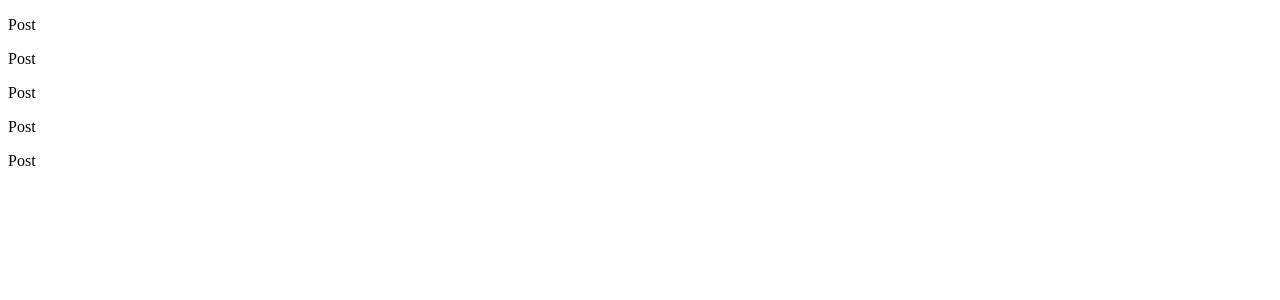
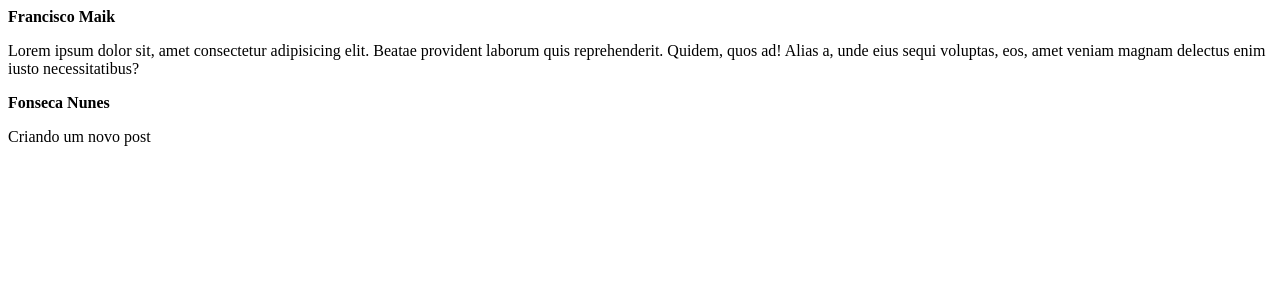
Before and after one commit to FranciscoMaik/01-reacjs-basics, a React (Vite) app: page / in a window 1280 px wide. Shown: the top 300 px of the page. Built offline with nearby package versions, Linux system fonts and the light colour scheme.

Commit message:
feat: send props to component

```diff
--- a/src/App.jsx
+++ b/src/App.jsx
@@ -3,11 +3,15 @@ import { Post } from "./Post"
 export function App() {
   return (
     <div>
-      <Post />
-      <Post />
-      <Post />
-      <Post />
-      <Post />
+      <Post
+        author="Francisco Maik"
+        content="Lorem ipsum dolor sit, amet consectetur adipisicing elit. Beatae provident laborum quis reprehenderit. Quidem, quos ad! Alias a, unde eius sequi voluptas, eos, amet veniam magnam delectus enim iusto necessitatibus?"
+      />
+
+      <Post
+        author="Fonseca Nunes"
+        content="Criando um novo post"
+      />
     </div>
   )
 }
--- a/src/Post.jsx
+++ b/src/Post.jsx
@@ -1,3 +1,8 @@
-export function Post() {
-    return <p>Post</p>
+export function Post(props) {
+    return (
+        <div>
+            <strong>{props.author}</strong>
+            <p>{props.content}</p>
+        </div>
+    )
 }
```
